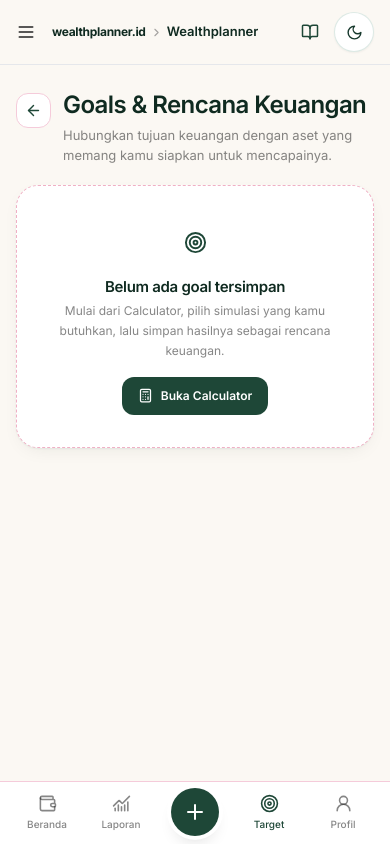
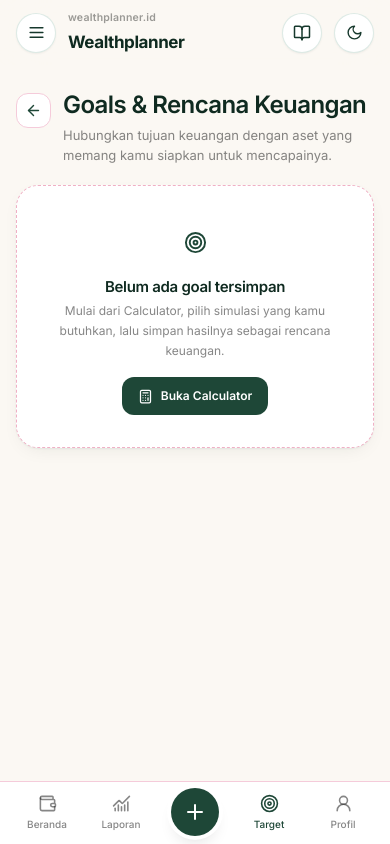
Before and after one commit to jasminework2023/personal-wealthplanner, a React (Vite) app: page /dashboard/goals in a window 390 px wide. Built offline with nearby package versions, Linux system fonts and the light colour scheme; the HTML template or start-up script is replaced by a standard one.

Commit message:
Apply ZIP redesign: Topbar component

```diff
--- a/src/components/Topbar.tsx
+++ b/src/components/Topbar.tsx
@@ -1,4 +1,4 @@
-import { Menu, BookOpen, ChevronRight } from "lucide-react";
+import { Menu, BookOpen } from "lucide-react";
 import { useNavigate } from "react-router-dom";
 import { ThemeToggle } from "./ThemeToggle";
 import { getAppLanguage } from "../lib/format";
@@ -6,20 +6,19 @@ import { getAppLanguage } from "../lib/format";
 export function Topbar({ title, onMenuClick }: { title: string; onMenuClick: () => void }) {
   const navigate = useNavigate();
   return (
-    <header className="lg:hidden sticky top-0 z-30 bg-cream/90 backdrop-blur border-b border-charcoal/8 px-4 py-3 flex items-center gap-2">
+    <header className="lg:hidden sticky top-0 z-30 bg-cream/85 backdrop-blur-xl px-4 pb-2.5 pt-[max(10px,env(safe-area-inset-top))] flex items-center gap-3">
       <button
         onClick={onMenuClick}
         aria-label="Buka menu"
-        className="p-2 rounded-lg hover:bg-charcoal/5 -ml-2"
+        className="flex h-10 w-10 shrink-0 items-center justify-center rounded-full border border-forest-100/70 bg-white text-forest-800 shadow-sm"
       >
-        <Menu size={20} />
+        <Menu size={19} />
       </button>
-      <div className="min-w-0 flex-1 flex items-center gap-1 truncate text-forest-900">
-        <span className="shrink-0 text-[12px] font-bold tracking-tight">wealthplanner.id</span>
-        <ChevronRight size={13} className="shrink-0 text-charcoal/40" />
-        <span className="truncate text-[13px] font-semibold">{title}</span>
+      <div className="min-w-0 flex-1 leading-none">
+        <p className="truncate text-[10.5px] font-semibold tracking-[0.02em] text-charcoal/45">wealthplanner.id</p>
+        <p className="mt-1 truncate text-[17px] font-bold tracking-[-0.025em] text-forest-900">{title}</p>
       </div>
-      <button type="button" onClick={() => navigate("/guidance")} aria-label={getAppLanguage() === "id" ? "Panduan" : "Guidance"} title={getAppLanguage() === "id" ? "Panduan" : "Guidance"} className="flex h-8 w-8 shrink-0 items-center justify-center rounded-full text-forest-700 hover:bg-charcoal/5">
+      <button type="button" onClick={() => navigate("/guidance")} aria-label={getAppLanguage() === "id" ? "Panduan" : "Guidance"} title={getAppLanguage() === "id" ? "Panduan" : "Guidance"} className="flex h-10 w-10 shrink-0 items-center justify-center rounded-full border border-forest-100/70 bg-white text-forest-800 shadow-sm">
         <BookOpen size={18} />
       </button>
       <ThemeToggle variant="compact" />
```
